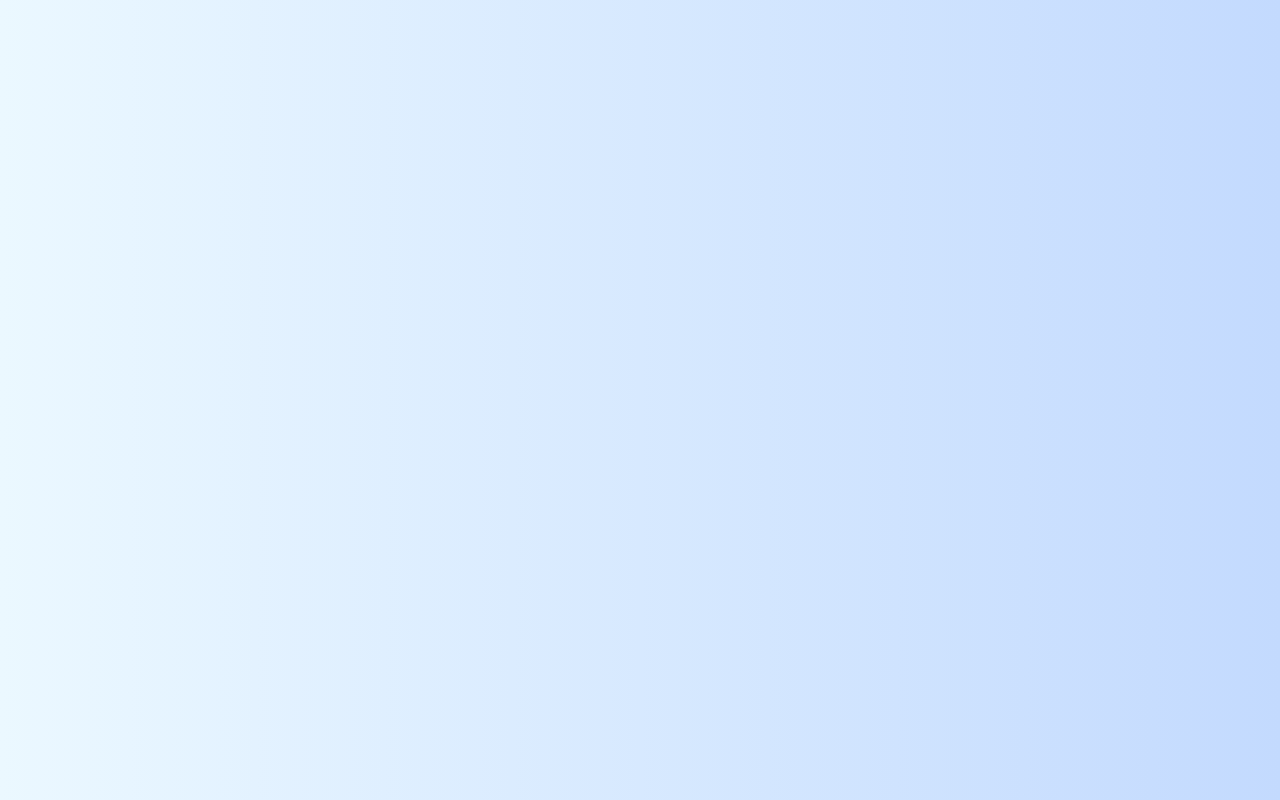
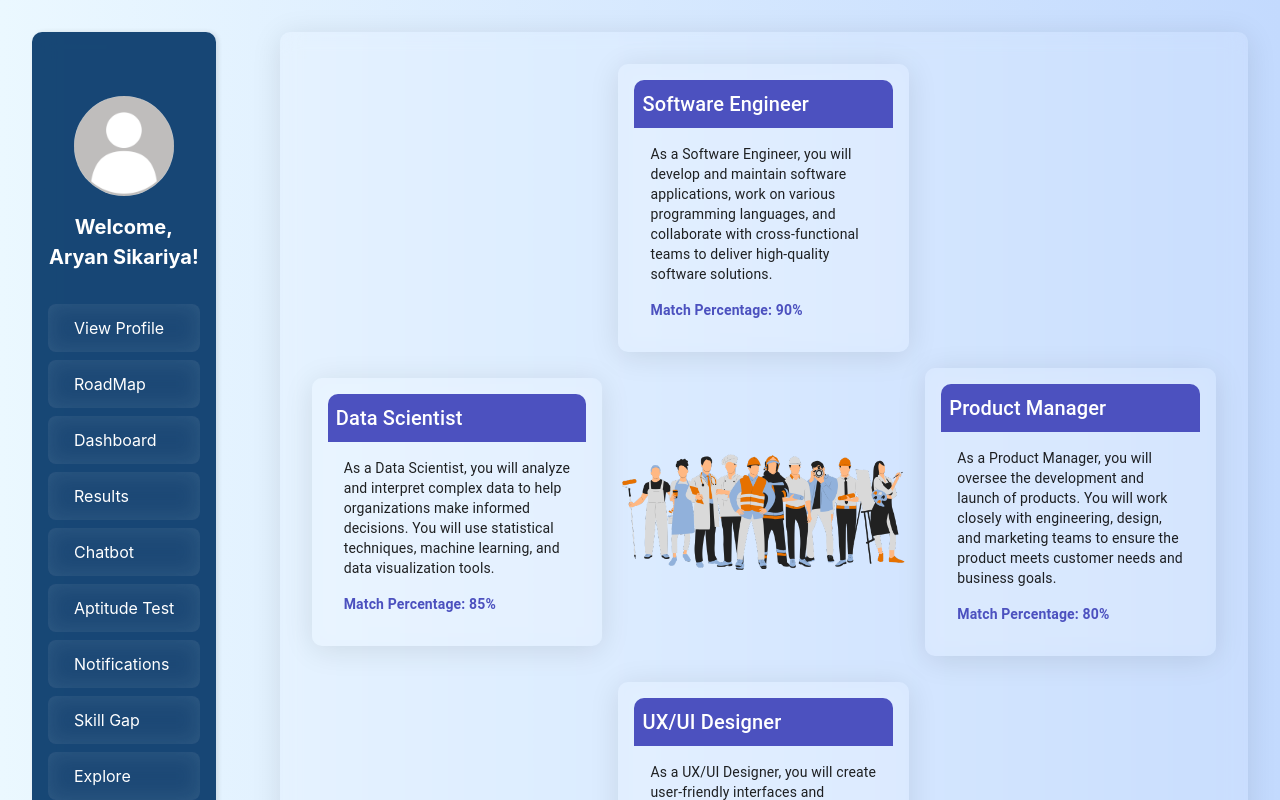
Before and after one commit to Hannan2004/AI-Enhanced-Learning-Platform, a React (Create React App) app in the folder frontend/: page /CareerOptions in a window 1280 px wide. Before the commit this address had no page. Shown: the top 800 px of the page. Built offline with nearby package versions, Linux system fonts and the light colour scheme.

Commit message:
careeroptions

```diff
--- a/frontend/src/App.js
+++ b/frontend/src/App.js
@@ -18,6 +18,7 @@ import ExploreCareerOptions from './pages/ExploreCareerOptions';
 import ProfilePage from './pages/ProfilePage';
 import ResultsPage from './pages/ResultsPage';
 import Notifications from './pages/Notifications';
+import CareerOptions from './pages/CareerOptions';
 
 function App() {
   const [scores, setScores] = useState({ numerical: 0, verbal: 0, logical: 0 });
@@ -46,6 +47,7 @@ function App() {
             <Route path="/ProfilesPage" element={<ProfilePage/>} />
             <Route path="/ResultsPage" element={<ResultsPage/>} />
             <Route path="/Notifications" element={<Notifications />} />
+            <Route path="/CareerOptions" element={<CareerOptions />} />
           </Routes>
         </main>
       </div>
--- /dev/null
+++ b/frontend/src/pages/CareerOptions.js
@@ -0,0 +1,141 @@
+import React from 'react';
+import Sidebar from '../components/Sidebar'; // Adjust the path as necessary
+import { Card, CardContent, Typography, Box } from '@mui/material';
+import CareerOpeepsImage from '../assets/images/CareerOpeeps.png'; // Import the image
+
+const careerOptions = [
+  {
+    title: 'Software Engineer',
+    description: 'As a Software Engineer, you will develop and maintain software applications, work on various programming languages, and collaborate with cross-functional teams to deliver high-quality software solutions.',
+    matchPercentage: 90,
+  },
+  {
+    title: 'Data Scientist',
+    description: 'As a Data Scientist, you will analyze and interpret complex data to help organizations make informed decisions. You will use statistical techniques, machine learning, and data visualization tools.',
+    matchPercentage: 85,
+  },
+  {
+    title: 'Product Manager',
+    description: 'As a Product Manager, you will oversee the development and launch of products. You will work closely with engineering, design, and marketing teams to ensure the product meets customer needs and business goals.',
+    matchPercentage: 80,
+  },
+  {
+    title: 'UX/UI Designer',
+    description: 'As a UX/UI Designer, you will create user-friendly interfaces and enhance user experiences. You will work on wireframes, prototypes, and collaborate with developers to implement your designs.',
+    matchPercentage: 75,
+  },
+];
+
+const CareerOptions = () => {
+  const styles = {
+    container: {
+      display: 'flex',
+    },
+    content: {
+      flexGrow: 1,
+      padding: '2rem',
+      background: 'rgba(255, 255, 255, 0.1)',
+      backdropFilter: 'blur(10px)',
+      borderRadius: '10px',
+      boxShadow: '0 4px 30px rgba(0, 0, 0, 0.1)',
+      margin: '2rem',
+      display: 'grid',
+      gridTemplateColumns: '1fr 1fr 1fr',
+      gridTemplateRows: '1fr 1fr 1fr',
+      gap: '1rem',
+      justifyItems: 'center',
+      alignItems: 'center',
+    },
+    card: {
+      background: 'rgba(255, 255, 255, 0.1)',
+      backdropFilter: 'blur(10px)',
+      borderRadius: '10px',
+      boxShadow: '0 4px 30px rgba(0, 0, 0, 0.1)',
+      padding: '1rem',
+      width: '100%',
+    },
+    cardHeader: {
+      backgroundColor: '#4c51bf',
+      color: '#ffffff',
+      padding: '0.5rem',
+      borderRadius: '10px 10px 0 0',
+    },
+    cardContent: {
+      padding: '1rem',
+    },
+    matchPercentage: {
+      marginTop: '1rem',
+      fontWeight: 'bold',
+      color: '#4c51bf',
+    },
+    image: {
+      width: '100%',
+      borderRadius: '10px',
+    },
+  };
+
+  return (
+    <div style={styles.container}>
+      <Sidebar userName="Aryan Sikariya" />
+      <div style={styles.content}>
+        <Box gridColumn="2 / span 1" gridRow="2 / span 1">
+          <img src={CareerOpeepsImage} alt="Career Options" style={styles.image} />
+        </Box>
+        <Box gridColumn="2 / span 1" gridRow="1 / span 1">
+          <Card style={styles.card}>
+            <div style={styles.cardHeader}>
+              <Typography variant="h6">{careerOptions[0].title}</Typography>
+            </div>
+            <CardContent style={styles.cardContent}>
+              <Typography variant="body2">{careerOptions[0].description}</Typography>
+              <Typography variant="body2" style={styles.matchPercentage}>
+                Match Percentage: {careerOptions[0].matchPercentage}%
+              </Typography>
+            </CardContent>
+          </Card>
+        </Box>
+        <Box gridColumn="1 / span 1" gridRow="2 / span 1">
+          <Card style={styles.card}>
+            <div style={styles.cardHeader}>
+              <Typography variant="h6">{careerOptions[1].title}</Typography>
+            </div>
+            <CardContent style={styles.cardContent}>
+              <Typography variant="body2">{careerOptions[1].description}</Typography>
+              <Typography variant="body2" style={styles.matchPercentage}>
+                Match Percentage: {careerOptions[1].matchPercentage}%
+              </Typography>
+            </CardContent>
+          </Card>
+        </Box>
+        <Box gridColumn="3 / span 1" gridRow="2 / span 1">
+          <Card style={styles.card}>
+            <div style={styles.cardHeader}>
+              <Typography variant="h6">{careerOptions[2].title}</Typography>
+            </div>
+            <CardContent style={styles.cardContent}>
+              <Typography variant="body2">{careerOptions[2].description}</Typography>
+              <Typography variant="body2" style={styles.matchPercentage}>
+                Match Percentage: {careerOptions[2].matchPercentage}%
+              </Typography>
+            </CardContent>
+          </Card>
+        </Box>
+        <Box gridColumn="2 / span 1" gridRow="3 / span 1">
+          <Card style={styles.card}>
+            <div style={styles.cardHeader}>
+              <Typography variant="h6">{careerOptions[3].title}</Typography>
+            </div>
+            <CardContent style={styles.cardContent}>
+              <Typography variant="body2">{careerOptions[3].description}</Typography>
+              <Typography variant="body2" style={styles.matchPercentage}>
+                Match Percentage: {careerOptions[3].matchPercentage}%
+              </Typography>
+            </CardContent>
+          </Card>
+        </Box>
+      </div>
+    </div>
+  );
+};
+
+export default CareerOptions;
```
Also changed, not shown: frontend/src/assets/images/Career.png (added), frontend/src/assets/images/CareerOpeeps.png (added).
